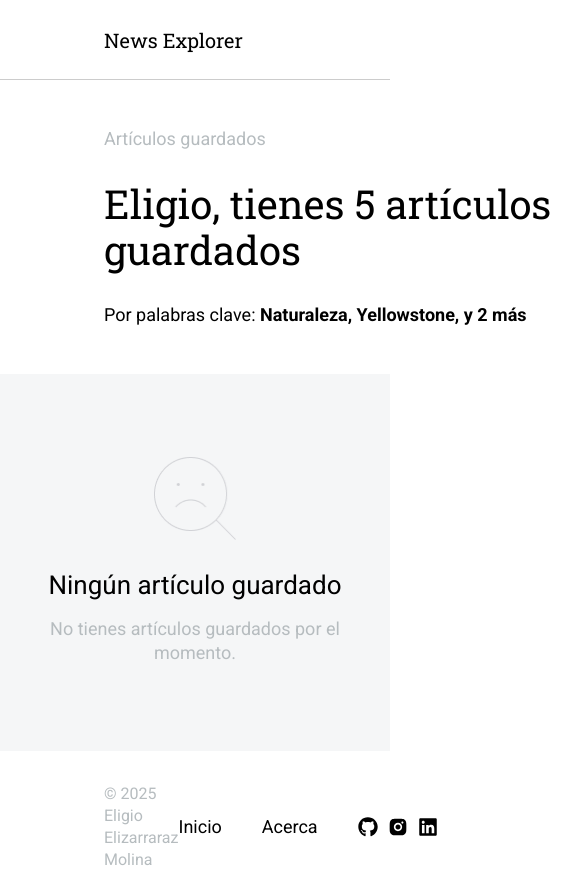
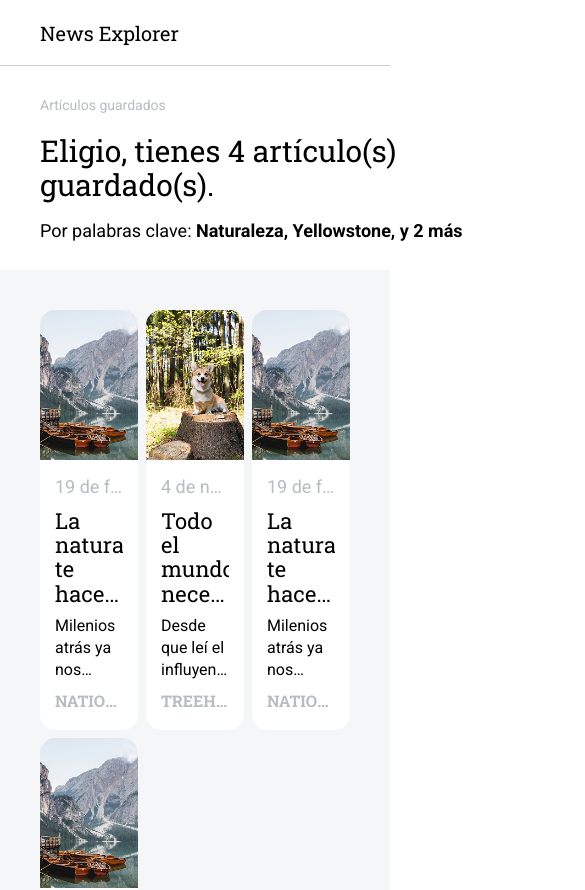
Before and after one commit to elizarrarazeligio/news_explorer_project-frontend, a Next.js app: page /saved-news in a window 390 px wide. Shown: the top 890 px of the page, 585 px wide, since content can reach past the window. Built offline with nearby package versions, Linux system fonts and the light colour scheme.

Commit message:
style/feat: added tablet version adaptative/responsive design to every component

```diff
--- a/src/app/page.tsx
+++ b/src/app/page.tsx
@@ -40,6 +40,15 @@ export default function Main() {
         image: "/news_01.png",
         reporter: "national geographic",
       },
+      {
+        id: 4,
+        title: "La naturaleza te hace mejor",
+        description:
+          "Milenios atrás ya nos percatamos de ello: el sonido del océano, los aromas de un bosque, la forma en que la luz del sol moteada baila entre las hojas.",
+        date: "19 de febrero de 2019",
+        image: "/news_01.png",
+        reporter: "national geographic",
+      },
     ]);
   }, []);
 
--- a/src/app/saved-news/page.tsx
+++ b/src/app/saved-news/page.tsx
@@ -3,21 +3,62 @@
 import NewsHeader from "@/components/NewsHeader";
 import News from "@/components/News";
 import NotFound from "@/components/NotFound";
-import { useState } from "react";
+import { useEffect, useState } from "react";
 
 export default function SavedNews() {
-  const [savedNews, setSavedNews] = useState([]);
+  const [savedNews, setSavedNews] = useState([] as any[]);
+
+  useEffect(() => {
+    setSavedNews([
+      {
+        id: 1,
+        title: "La naturaleza te hace mejor",
+        description:
+          "Milenios atrás ya nos percatamos de ello: el sonido del océano, los aromas de un bosque, la forma en que la luz del sol moteada baila entre las hojas.",
+        date: "19 de febrero de 2019",
+        image: "/news_01.png",
+        reporter: "national geographic",
+      },
+      {
+        id: 2,
+        title: "Todo el mundo necesita un lugar de reflexión en la naturaleza",
+        description:
+          'Desde que leí el influyente libro de Richard Louv, "El último niño en el bosque", la idea de tener un "lugar de reflexión" especial para mi se me ha quedado grabada. Este consejo, que...',
+        date: "4 de noviembre de 2020",
+        image: "/news_02.jpg",
+        reporter: "treehugger",
+      },
+      {
+        id: 3,
+        title: "La naturaleza te hace mejor",
+        description:
+          "Milenios atrás ya nos percatamos de ello: el sonido del océano, los aromas de un bosque, la forma en que la luz del sol moteada baila entre las hojas.",
+        date: "19 de febrero de 2019",
+        image: "/news_01.png",
+        reporter: "national geographic",
+      },
+      {
+        id: 4,
+        title: "La naturaleza te hace mejor",
+        description:
+          "Milenios atrás ya nos percatamos de ello: el sonido del océano, los aromas de un bosque, la forma en que la luz del sol moteada baila entre las hojas.",
+        date: "19 de febrero de 2019",
+        image: "/news_01.png",
+        reporter: "national geographic",
+      },
+    ]);
+  }, []);
 
   return (
     <>
-      <NewsHeader />
+      <NewsHeader newsCount={savedNews.length} />
       <main className="flex flex-col">
         {savedNews.length > 0 ? (
-          <News />
+          <News news={savedNews} />
         ) : (
           <div className="h-[374px]">
             <NotFound
-              title="Ningún artículo guardado"
+              title="Sin artículos"
               description="No tienes artículos guardados por el momento."
             />
           </div>
--- a/src/components/News.tsx
+++ b/src/components/News.tsx
@@ -19,11 +19,13 @@ export default function News(props: NewsProps) {
   return (
     <section className="news-cards flex flex-col px-[104px] py-[65px]">
       <h3
-        className={`news-cards__title ${robotoSlab.className} mt-[15px] mb-[65px]`}
+        className={`news-cards__title ${
+          robotoSlab.className
+        } mt-[15px] mb-[65px] ${title ? "" : "hidden"}`}
       >
         {title}
       </h3>
-      <div className="news-cards__container flex">
+      <div className="news-cards__container grid">
         {/* Se pasan los props de cada item con el operador spread (...) */}
         {news && news.map((item) => <NewsItem key={item.id} {...item} />)}
       </div>
--- a/src/components/NewsHeader.tsx
+++ b/src/components/NewsHeader.tsx
@@ -2,14 +2,17 @@ import "@/styles/news.css";
 import { robotoSlab } from "@/vendor/fonts";
 import Navigation from "./Navigation";
 
-export default function NewsHeader() {
+export default function NewsHeader({ newsCount }: { newsCount: number }) {
   return (
     <header className="news flex flex-col pt-[80px] px-[104px]">
       <Navigation />
       <div className="news__main flex flex-col w-[530px]">
         <span className="news__subtitle">Artículos guardados</span>
         <h2 className={`news__title ${robotoSlab.className}`}>
-          Eligio, tienes 5 artículos guardados
+          Eligio,{" "}
+          {newsCount
+            ? `tienes ${newsCount} artículo(s) guardado(s).`
+            : "no tienes ningún artículo guardado."}
         </h2>
         <p className="news__text">
           Por palabras clave:{" "}
--- a/src/components/NewsItem.tsx
+++ b/src/components/NewsItem.tsx
@@ -19,7 +19,7 @@ export default function NewsItem(props: NewsItemProps) {
         alt={`Imagen de "${title}"`}
         width={400}
         height={272}
-        className="news-item__image rounded-[15px]"
+        className="news-item__image"
       />
       <div className="news-item__info grid p-[24px] h-[304px]">
         <span className="news-item__date">{date}</span>
--- a/src/styles/footer.css
+++ b/src/styles/footer.css
@@ -29,3 +29,12 @@
 .footer__social-link {
   font-size: var(--font-size-medium);
 }
+
+@media screen and (max-width: 1024px) {
+  .footer {
+    padding: 24px 40px;
+  }
+}
+
+@media screen and (max-width: 576px) {
+}
--- a/src/styles/globals.css
+++ b/src/styles/globals.css
@@ -54,12 +54,11 @@ body {
   position: relative;
 }
 
+@media screen and (max-width: 1440px) {
+}
+
 @media screen and (max-width: 1024px) {
-  body {
-  }
 }
 
 @media screen and (max-width: 576px) {
-  body {
-  }
 }
--- a/src/styles/nav.css
+++ b/src/styles/nav.css
@@ -46,3 +46,28 @@
   background-color: var(--button-secondary-hover);
   color: var(--color-primary);
 }
+
+@media screen and (max-width: 1024px) {
+  .navigation {
+    height: 66px;
+    padding-inline: 40px;
+  }
+
+  .navigation__menu {
+    font-size: var(--font-size-small);
+    line-height: var(--line-height-xxlarge);
+    gap: 16px;
+  }
+
+  .navigation__list_item {
+    padding-inline: 16px;
+  }
+
+  .navigation__button {
+    padding: 8px;
+    width: 152px;
+  }
+}
+
+@media screen and (max-width: 576px) {
+}
--- a/src/styles/news.css
+++ b/src/styles/news.css
@@ -29,7 +29,7 @@
 
 .news-cards {
   background-color: var(--background-secondary);
-  /* align-items: center; */
+  align-items: center;
 }
 
 .news-cards__title {
@@ -40,6 +40,7 @@
 
 .news-cards__container {
   gap: 16px;
+  grid-template-columns: repeat(3, auto);
 }
 
 .news-cards__button {
@@ -58,14 +59,18 @@
   align-items: center;
   background-color: var(--background-primary);
   overflow: hidden;
+  width: auto;
 }
 
 .news-item__image {
+  object-fit: cover;
+  width: 100%;
+  height: 272px;
 }
 
 .news-item__info {
   gap: 12px;
-  min-height: 304px;
+  height: 304px;
   grid-template-rows: 24px 90px 88px 20px;
 }
 
@@ -104,3 +109,80 @@
   white-space: nowrap;
   overflow: hidden;
 }
+
+@media screen and (min-width: 1850px) {
+  .news-cards__container {
+    grid-template-columns: repeat(4, auto);
+  }
+
+  .news-item {
+    max-width: 500px;
+  }
+
+  .news-cards__title {
+    align-self: center;
+  }
+}
+
+@media screen and (max-width: 1024px) {
+  .news {
+    min-height: 270px;
+    padding-inline: 40px;
+    padding-top: 66px;
+  }
+
+  .news__main {
+    row-gap: 16px;
+    width: 480px;
+  }
+
+  .news__title {
+    font-size: var(--font-size-extra-3);
+  }
+
+  .news__subtitle {
+    font-size: var(--font-size-xsmall);
+    line-height: var(--line-height-extra);
+  }
+
+  .news-cards {
+    padding: 40px;
+  }
+
+  .news-cards__container {
+    gap: 8px;
+  }
+
+  .news-cards__title {
+    margin-top: 0;
+    margin-bottom: 20px;
+  }
+
+  .news-item {
+    height: 420px;
+  }
+
+  .news-item__image {
+    height: 150px;
+  }
+
+  .news-item__info {
+    padding: 15px;
+    gap: 10px;
+    height: 270px;
+    grid-template-rows: 24px 96px 66px 24px;
+  }
+
+  .news-item__title {
+    font-size: var(--font-size-extra-1);
+    line-height: var(--line-height-xsmall);
+    -webkit-line-clamp: 4;
+  }
+
+  .news-item__description {
+    -webkit-line-clamp: 3;
+  }
+}
+
+@media screen and (max-width: 576px) {
+}
```
Also changed, not shown: src/styles/about.css (+46 -1 lines), src/styles/header.css (+24 -0 lines), src/styles/search.css (+17 -0 lines).
